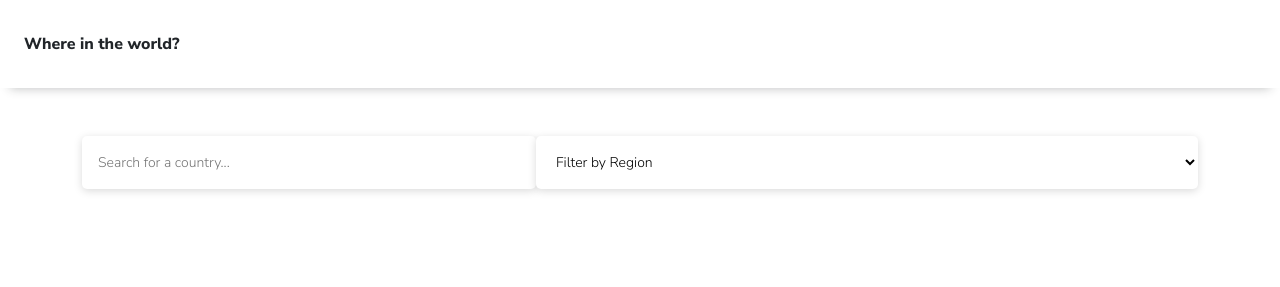
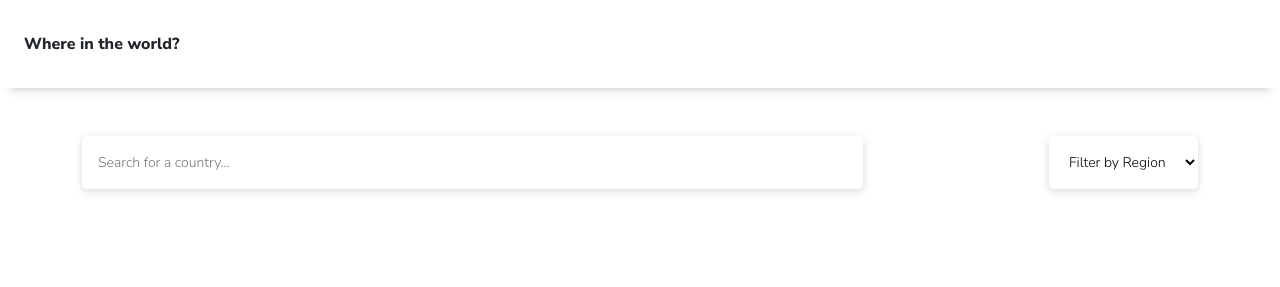
Before and after one commit to m-oniqu3/countries-react, a React (Create React App) app: page / in a window 1280 px wide. Shown: the top 287 px of the page. Built offline with nearby package versions, Linux system fonts and the light colour scheme; no server answers.

Commit message:
separated the requesst into their own components

```diff
--- a/src/App.js
+++ b/src/App.js
@@ -7,11 +7,11 @@ import Filter from "./components/countries/Filter";
 import Header from "./components/head/Header";
 import Input from "./components/input/Input";
 import Request from "./components/request/Request";
+import SearchRequest from "./components/request/SearchRequest";
 
 function App() {
   //State
   const [countryList, setCountryList] = useState([]);
-  const [filtered, setFiltered] = useState([]);
   const [search, setSearch] = useState("");
   //const [selectedRegion, setSelectedRegion] = useState("");
 
@@ -23,25 +23,8 @@ function App() {
     setSearch(term);
   };
 
-  /**
- *   //delete the selcted note and update the state
-  const deleteNoteHandler = (note) => {
-    setReceivedNote(receivedNote.filter((orignalNote) => orignalNote !== note));
-    localStorage.removeItem(note);
-  };
-
- */
-  let list = [];
-  const filterContinent = (continent) => {
-    console.log(continent);
-    list = countryList.filter((country) => {
-      return country.region === continent;
-    });
-    setFiltered(list);
-    setCountryList([...list]);
-    console.log(filtered);
-    console.log(list);
-    return list;
+  const sendUserResults = (data) => {
+    setCountryList(data);
   };
 
   return (
@@ -51,6 +34,8 @@ function App() {
        * accept the search term from the app component
        */}
       <Request sendResults={sendResults} search={search} />
+
+      <SearchRequest search={search} sendUserResults={sendUserResults} />
       <Routes>
         <Route
           path="/"
@@ -58,10 +43,7 @@ function App() {
           element={
             <section className="container">
               {/* send the search term it got from the search component to the app component */}
-              <Input
-                sendSearchTerm={sendSearchTerm}
-                sendContinent={filterContinent}
-              />
+              <Input sendSearchTerm={sendSearchTerm} />
 
               {/* accepts the data from the app component */}
 
@@ -77,8 +59,6 @@ function App() {
           exact
           element={<Details countries={countryList} />}
         />
-
-        <Route path="/filter/:continent" exact element={<Filter />} />
       </Routes>
     </section>
   );
--- a/src/components/countries/Filter.js
+++ b/src/components/countries/Filter.js
@@ -1,7 +1,11 @@
 import React from "react";
-
+import Input from "../input/Input";
 const Filter = () => {
-  return <div>Filter</div>;
+  return (
+    <div>
+      <Input />
+    </div>
+  );
 };
 
 export default Filter;
--- a/src/components/input/Dropdown.js
+++ b/src/components/input/Dropdown.js
@@ -1,24 +1,15 @@
-import React, { useEffect, useState } from "react";
+import React, { useState } from "react";
 import styled from "./Dropdown.module.css";
-import { useNavigate } from "react-router-dom";
 
 const Dropdown = () => {
   const [region, setRegion] = useState("");
-  const navigate = useNavigate();
 
   const handleRegion = (e) => {
     setRegion(e.target.value);
   };
 
-  useEffect(() => {
-    const nav = () => {
-      region !== "" && navigate(`filter/${region}`);
-    };
-
-    nav();
-  }, [region, navigate]);
-
   return (
+    <section className={styled.dropdown}>
       <select onChange={handleRegion} value={region} className={styled.menu}>
         <option value="Filter by Region" hidden>
           Filter by Region
@@ -30,6 +21,7 @@ const Dropdown = () => {
         <option value="Europe">Europe</option>
         <option value="Oceania">Oceania</option>
       </select>
+    </section>
   );
 };
 
--- a/src/components/request/Request.js
+++ b/src/components/request/Request.js
@@ -3,9 +3,7 @@ import React, { useState, useEffect } from "react";
 const Request = ({ sendResults, search }) => {
   //State
   const [countries, setCountries] = useState([]);
-  const [place, setPlace] = useState([]);
   const url = "https://restcountries.com/v3.1/all";
-  const namedurl = `https://restcountries.com/v3.1/name/${search}`;
 
   /**
    * async function to the fetch all the countries from the url when the component is first rendered
@@ -35,44 +33,15 @@ const Request = ({ sendResults, search }) => {
   }, []);
 
   /**
-   * function to fetch data with the user's search input
-   * called the function after 500ms if the input is not empty
-   * used the timer to reduce the number of requests
-   * clear the timer in cleanup
-   */
-  useEffect(() => {
-    const getPlace = async () => {
-      try {
-        const response = await fetch(`${namedurl}`);
-        const data = await response.json();
-        setPlace(data);
-      } catch (error) {
-        console.error(error);
-      }
-    };
-
-    const timer = setTimeout(() => {
-      search !== "" && getPlace();
-    }, 500);
-
-    return () => {
-      clearTimeout(timer);
-    };
-  }, [namedurl, search]);
-
-  /**
    * if there is a user input and there are results, send it to the app component
    * if there is no user input and results for all the countries is not empty send it to the app component
    * this determines what the countriesList/country component will display
    */
   useEffect(() => {
-    if (search !== "" && place.length !== 0) {
-      sendResults(place);
-    }
     if (countries.length !== 0 && search === "") {
       sendResults(countries);
     }
-  }, [countries, sendResults, place, search]);
+  }, [countries, sendResults, search]);
 
   return <div></div>;
 };
--- /dev/null
+++ b/src/components/request/SearchRequest.js
@@ -0,0 +1,47 @@
+import React, { useState, useEffect } from "react";
+
+const SearchRequest = ({ search, sendUserResults }) => {
+  const [place, setPlace] = useState([]);
+  const namedurl = `https://restcountries.com/v3.1/name/${search}`;
+
+  /**
+   * function to fetch data with the user's search input
+   * called the function after 500ms if the input is not empty
+   * used the timer to reduce the number of requests
+   * clear the timer in cleanup
+   */
+  useEffect(() => {
+    const getPlace = async () => {
+      try {
+        const response = await fetch(`${namedurl}`);
+        const data = await response.json();
+        setPlace(data);
+      } catch (error) {
+        console.error(error);
+      }
+    };
+
+    const timer = setTimeout(() => {
+      search !== "" && getPlace();
+    }, 500);
+
+    return () => {
+      clearTimeout(timer);
+    };
+  }, [namedurl, search]);
+
+  /**
+   * if there is a user input and there are results, send it to the app component
+   * if there is no user input and results for all the countries is not empty send it to the app component
+   * this determines what the countriesList/country component will display
+   */
+
+  useEffect(() => {
+    if (search !== "" && place.length !== 0) {
+      sendUserResults(place);
+    }
+  }, [sendUserResults, place, search]);
+  return <div></div>;
+};
+
+export default SearchRequest;
```
Lines whose indentation alone changed are shown as unchanged.
